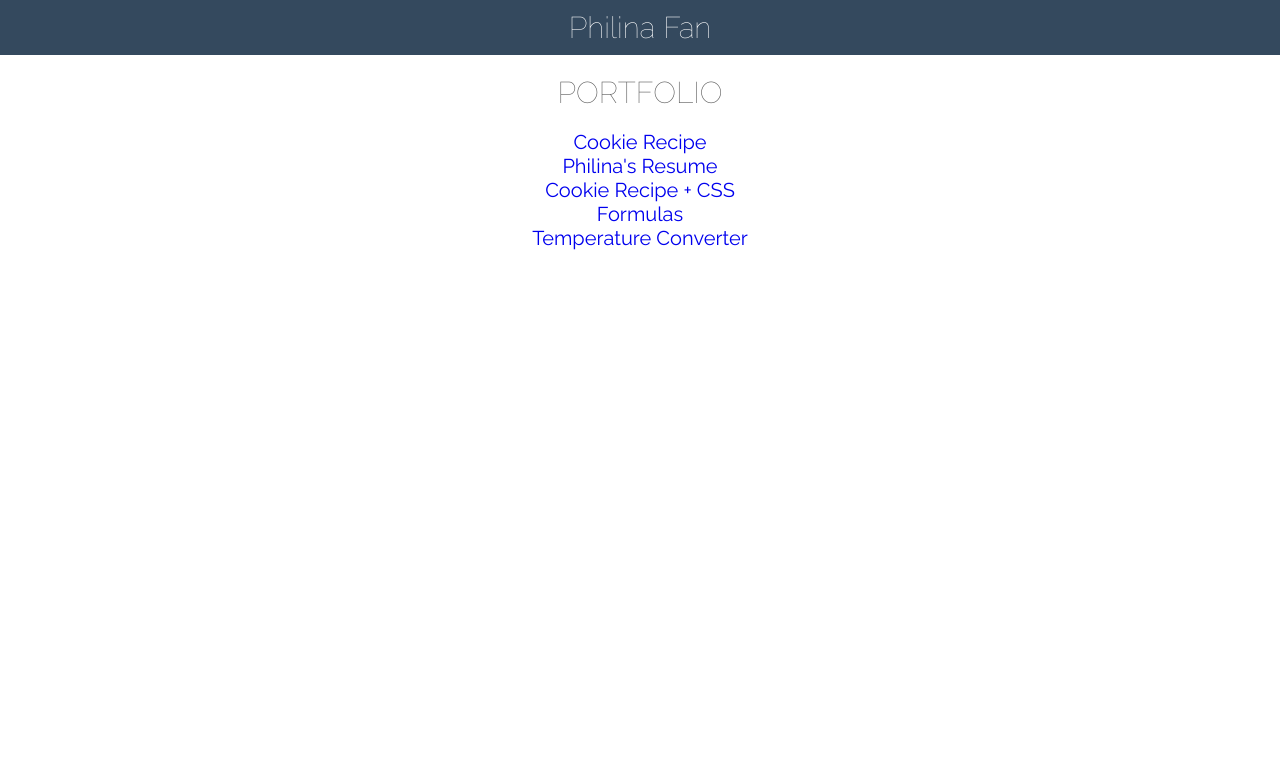
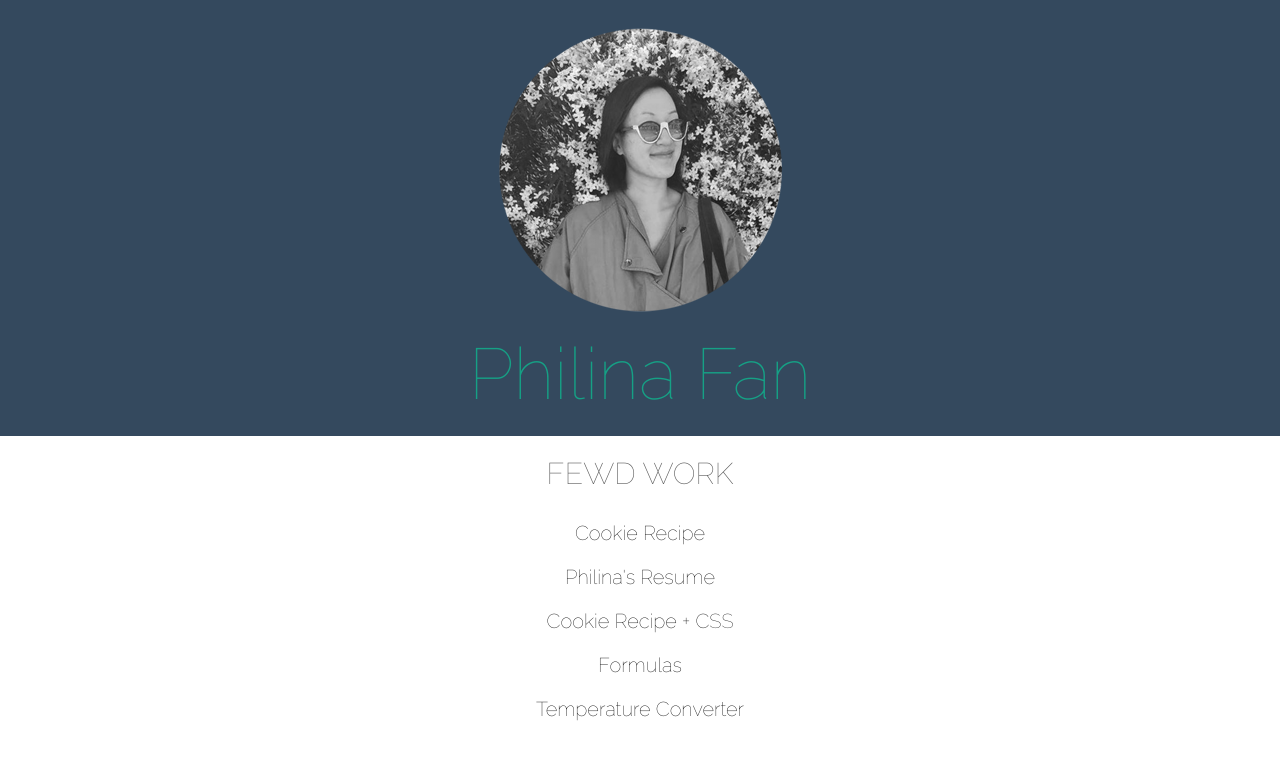
Before and after one commit to skyisfalling/fewd-36, a plain HTML site: page index.html in a window 1280 px wide. Drawn offline with Linux system fonts and the light colour scheme.

Commit message:
added more to main index page

```diff
--- a/css/style.css
+++ b/css/style.css
@@ -11,31 +11,51 @@ html{
 	text-rendering: optimizeLegibility;
 }
 
-h2{
+h1 {
+
+}
+
+h2 {
 	font-weight: 200;
 	text-align: center;
 	margin: 20px;
 }
 
-.main-nav{
+.main-nav {
+	font-size: 48px;
 	text-align: center;
-	padding: 10px 0px 10px 0px;
+	padding: 20px 0px 20px 0px;
 	background-color: #34495e;
 }
 
 .main-nav a:link,
-.main-nav a:visited{
+.main-nav a:visited {
 	font-weight: 200;
-	color: #fff;
+	color: #16a085;
 	text-decoration: none;
 }
 
+.main-nav a:hover {
+	color: white;
+}
+
+
 li a:link,
 li a:visited {
+	color: black;
+	font-weight: 200;
 	text-decoration: none;
 
+}
+
+li a:hover {
+	color: #16a085;
 }
 
 ul {
 	text-align: center;
 }
+
+li {
+	padding: 10px;
+}
--- a/index.html
+++ b/index.html
@@ -11,13 +11,14 @@
 <body>
 	<header>
 		<nav class="main-nav">
+			<img src="phi-profile-pic.png">
 			<h1><a href="http://skyisfalling.github.io/fewd-36">Philina Fan</a></h1>
 		</nav>
 	</header>
 
 </body>
 </html>
-<h2>PORTFOLIO</h2>
+<h2>FEWD WORK</h2>
 <ul>
 	<li>
 		<a href="cookie-recipe/cookie-recipe.html">Cookie Recipe</a>
```
Also changed, not shown: phi-profile-pic.png (added).
